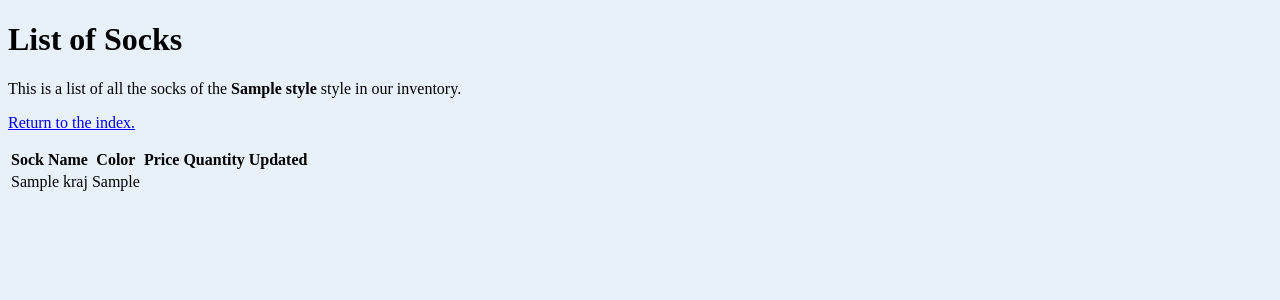
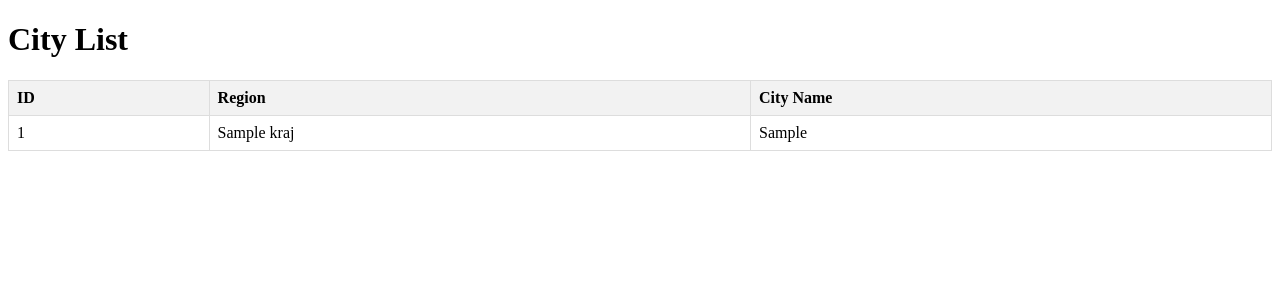
Before and after one commit to kontridio/maturitni_projekt, a Flask app: template maturitni_projekt-main/maturitni_projekt-main/utulek/app/templates/list.html in a window 1280 px wide. Shown: the top 300 px of the page. Run offline with Flask 3, Linux system fonts and the light colour scheme; the template is opened without the code that fills it: most values are stand-ins (such as "Sample title", 1, 10 or a date in 2020).

Commit message:
mensi upravy

```diff
--- a/maturitni_projekt-main/maturitni_projekt-main/utulek/app/app.py
+++ b/maturitni_projekt-main/maturitni_projekt-main/utulek/app/app.py
@@ -6,30 +6,49 @@ import base64
 app = Flask(__name__)
 
 # Configure the database URL
-app.config['SQLALCHEMY_DATABASE_URI'] = "mysql+mysqlconnector://root:@localhost/utulek"
+app.config['SQLALCHEMY_DATABASE_URI'] = "mysql+mysqlconnector://root:@localhost/mydb"
 app.config['SQLALCHEMY_TRACK_MODIFICATIONS'] = False
 db = SQLAlchemy(app)
 
-class utulek_pes(db.Model):
-    id = db.Column(db.Integer, primary_key=True)
-    jmeno_psa = db.Column(db.String(80), nullable=False)
-    rasa = db.Column(db.String(120), nullable=False)
-    popis = db.Column(db.Text, nullable=False)
-    #utulel_nazev_id = db.Column(db.Integer, secondary_key=True)
+class Pes(db.Model):
+    idpes = db.Column(db.Integer, primary_key=True, autoincrement=True)
+    ockovani = db.Column(db.Enum('Ano', 'Ne'))
+    jmeno = db.Column(db.String(45), nullable=False)
+    rasa = db.Column(db.String(45))
+    vek = db.Column(db.Enum('2 - 6 měs', '6 měs - 2 roky', '2 - 8 let', '8 a více'))
+    velikost = db.Column(db.String(10))
+    stav = db.Column(db.String(20))
+    pohlavi = db.Column(db.Enum('Pes', 'Fena'))
+    popis = db.Column(db.Text)
     fotografie = db.Column(db.LargeBinary)
-    vek = db.Column(db.Integer, nullable=False)
-    ockovani = db.Column(db.String(120), nullable=False)
-    pohlavi = db.Column(db.String(120), nullable=False)
+    utulek_nazev = db.Column(db.String(45), nullable=False)
+
+#class utulek_mesto(db.Model):
+#    id = db.Column(db.Integer, primary_key=True)
+#    kraj = db.Column(db.String(80), unique=True, nullable=False)
+#    nazev_mesta = db.Column(db.String(120), unique=True, nullable=False)
 
 @app.route('/pes')
 def get_pes():
-    pes = utulek_pes.query.all()
-    for utulek_pes in pes:
-        if utulek_pes.fotografie:
-            utulek_pes.base64_image = base64.b64encode(utulek_pes.fotografie).decode('utf-8')
+    pes_records = Pes.query.all()
+
+    # Create a list to store base64-encoded images
+    base64_images = []
+
+    for record in pes_records:
+        # Check if the 'fotografie' column is not None
+        if record.fotografie:
+            # Convert image data to base64
+            base64_image = base64.b64encode(record.fotografie).decode('utf-8')
         else:
-            utulek_pes.base64_image = None
-    return render_template('index.html', pes=pes)
+            # Set a default base64 value if 'fotografie' is None
+            base64_image = 'default_base64_value'
+
+        # Append the base64 image to the list
+        base64_images.append(base64_image)
+
+    return render_template('index.html', pes_records=pes_records, base64_images=base64_images)
+
 
 if __name__ == '__main__':
     app.run(debug=True)
--- a/maturitni_projekt-main/maturitni_projekt-main/utulek/app/templates/list.html
+++ b/maturitni_projekt-main/maturitni_projekt-main/utulek/app/templates/list.html
@@ -1,44 +1,46 @@
-{% extends 'base.html' %}
+<!DOCTYPE html>
+<html lang="en">
+<head>
+    <meta charset="UTF-8">
+    <meta name="viewport" content="width=device-width, initial-scale=1.0">
+    <title>City List</title>
+    <style>
+        table {
+            width: 100%;
+            border-collapse: collapse;
+            margin-top: 20px;
+        }
 
+        th, td {
+            border: 1px solid #ddd;
+            padding: 8px;
+            text-align: left;
+        }
 
-{% block title %}
-Sock Style List
-{% endblock %}
-
-
-{% block content %}
-
-<div class="container">
-  <div class="row pb-5">
-    <div class="col-md-10 col-lg-8 mx-lg-auto mx-md-auto">
-
-      <h1 class="pt-5 pb-2">List of Socks</h1>
-
-      <p class="lead alert alert-warning">This is a list of all the socks of the
-			<strong>{{ style }}</strong> style in our inventory.</p>
-
-	  <p class="ml-4"><a href="{{ url_for('index') }}">Return to the index.</a></p>
-
-		<table class="table">
+        th {
+            background-color: #f2f2f2;
+        }
+    </style>
+</head>
+<body>
+    <h1>City List</h1>
+    <table>
+        <thead>
             <tr>
-				<th>Sock Name</th>
-				<th>Color</th>
-				<th>Price</th>
-				<th>Quantity</th>
-				<th>Updated</th>
+                <th>ID</th>
+                <th>Region</th>
+                <th>City Name</th>
             </tr>
-
-			<!-- here is a for-loop to give us all the socks -->
-			{% for sock in socks %}
+        </thead>
+        <tbody>
+            {% for mesto in mesto %}
                 <tr>
-				<td>{{ utulek.kraj }}</td>
-				<td>{{ utulek.nazev_mesta }}</td>
+                    <td>{{ mesto.id }}</td>
+                    <td>{{ mesto.kraj }}</td>
+                    <td>{{ mesto.nazev_mesta }}</td>
                 </tr>
             {% endfor %}
+        </tbody>
     </table>
-
-		</div>
-	</div>
-</div>
-
-{% endblock %}
+</body>
+</html>
--- a/maturitni_projekt-main/maturitni_projekt-main/utulek/main.py
+++ b/maturitni_projekt-main/maturitni_projekt-main/utulek/main.py
@@ -14,7 +14,7 @@ class utulek_mesto(db.Model):
     kraj = db.Column(db.String(80), unique=True, nullable=False)
     nazev_mesta = db.Column(db.String(120), unique=True, nullable=False)
 
-@app.route('/')
+@app.route('/pes')
 def get_mesto():
     mesto = utulek_mesto.query.all()
     return render_template('templates\index.html', mesto=mesto)
```
Also changed, not shown: maturitni_projekt-main/maturitni_projekt-main/utulek/app/templates/index.html (+28 -33 lines). Lines whose indentation alone changed are shown as unchanged.
